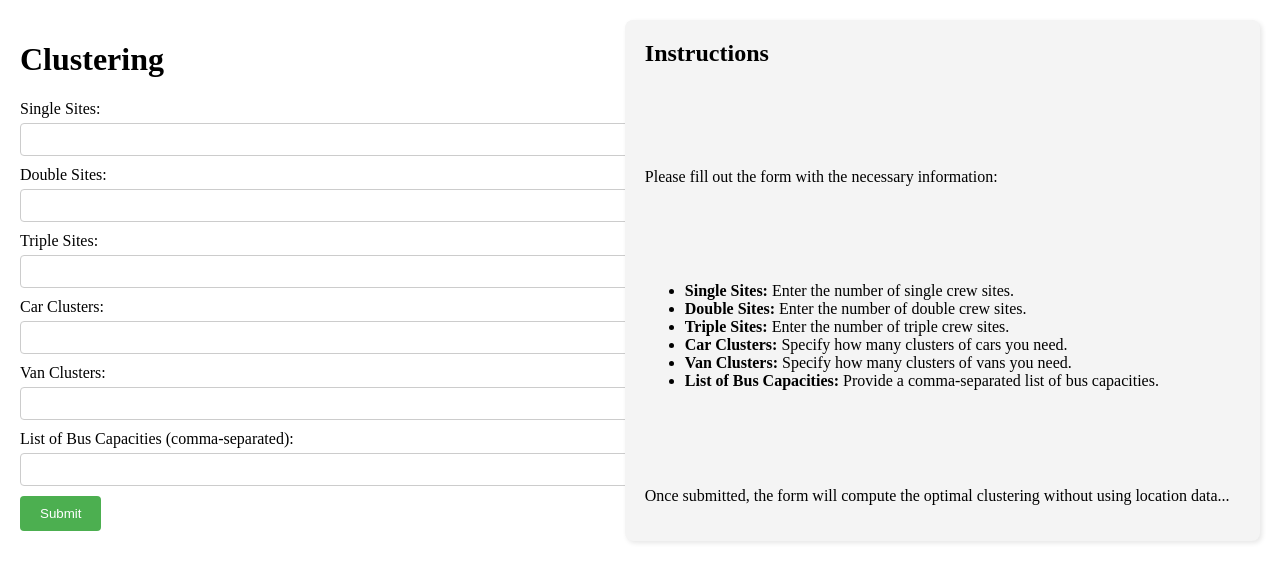
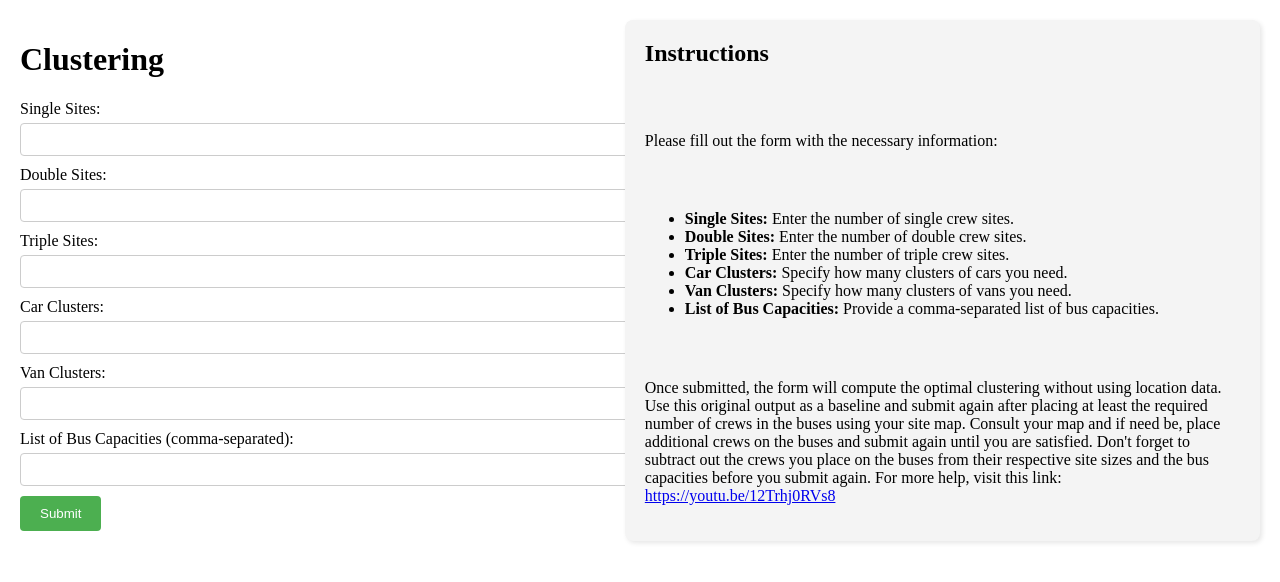
Before and after one commit to cbmckinstry/GMT, a Flask app: page / in a window 1280 px wide. Shown: the top 582 px of the page. Run offline with Flask 3, Linux system fonts and the light colour scheme.

Commit message:
Updated requirements.txt

```diff
--- a/templates/index.html
+++ b/templates/index.html
@@ -5,7 +5,6 @@
     <meta name="viewport" content="width=device-width, initial-scale=1.0">
     <title>Clustering</title>
     <style>
-
         body {
             display: flex;
             flex-direction: column;
@@ -143,7 +142,7 @@
             <li><strong>Van Clusters:</strong> Specify how many clusters of vans you need.</li>
             <li><strong>List of Bus Capacities:</strong> Provide a comma-separated list of bus capacities.</li>
         </ul>
-        <p>Once submitted, the form will compute the optimal clustering without using location data...</p>
+        <p>Once submitted, the form will compute the optimal clustering without using location data. Use this original output as a baseline and submit again after placing at least the required number of crews in the buses using your site map. Consult your map and if need be, place additional crews on the buses and submit again until you are satisfied. Don't forget to subtract out the crews you place on the buses from their respective site sizes and the bus capacities before you submit again. For more help, visit this link: <a href="https://youtu.be/12Trhj0RVs8" target="_blank">https://youtu.be/12Trhj0RVs8</a></p>
     </div>
 </div>
 
```
